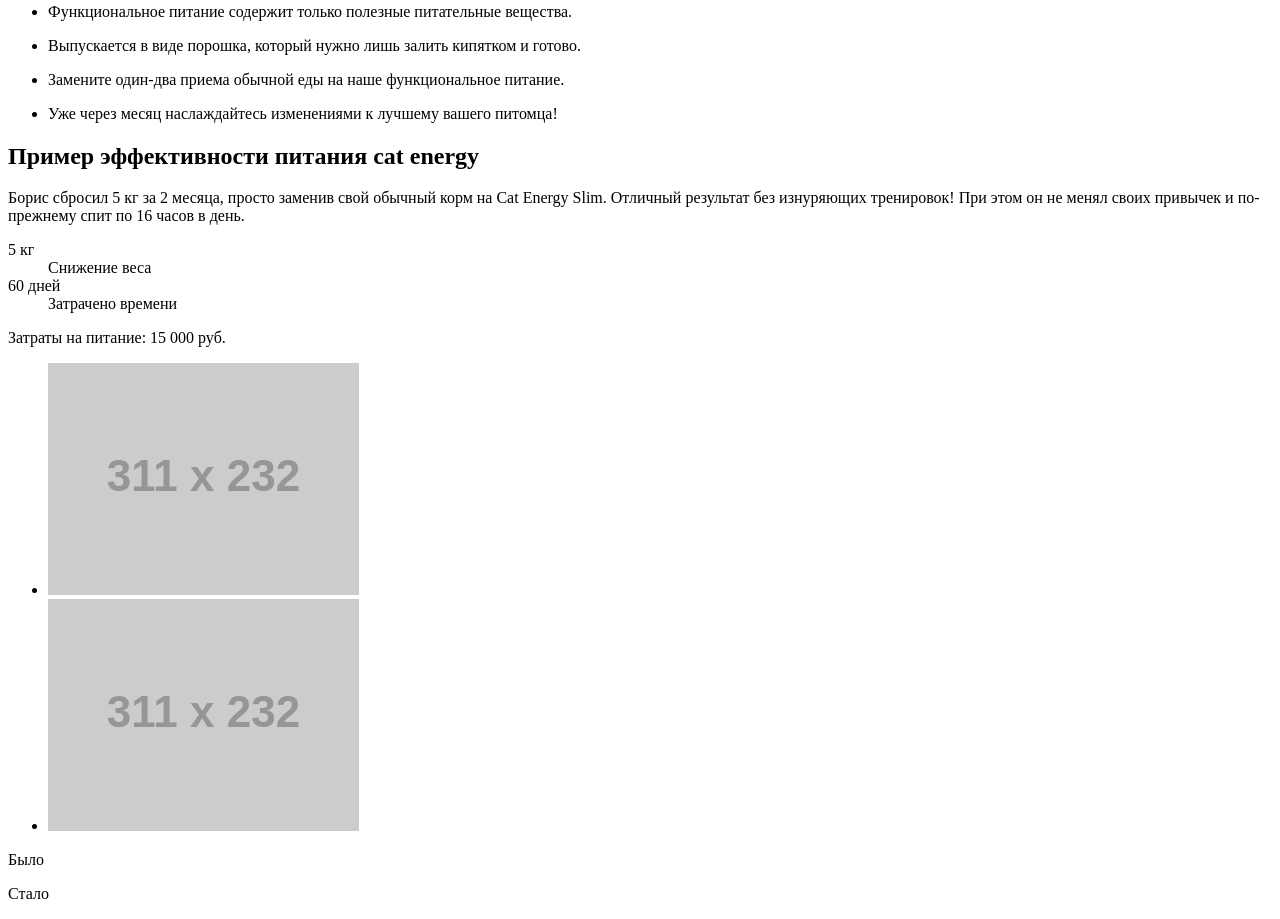
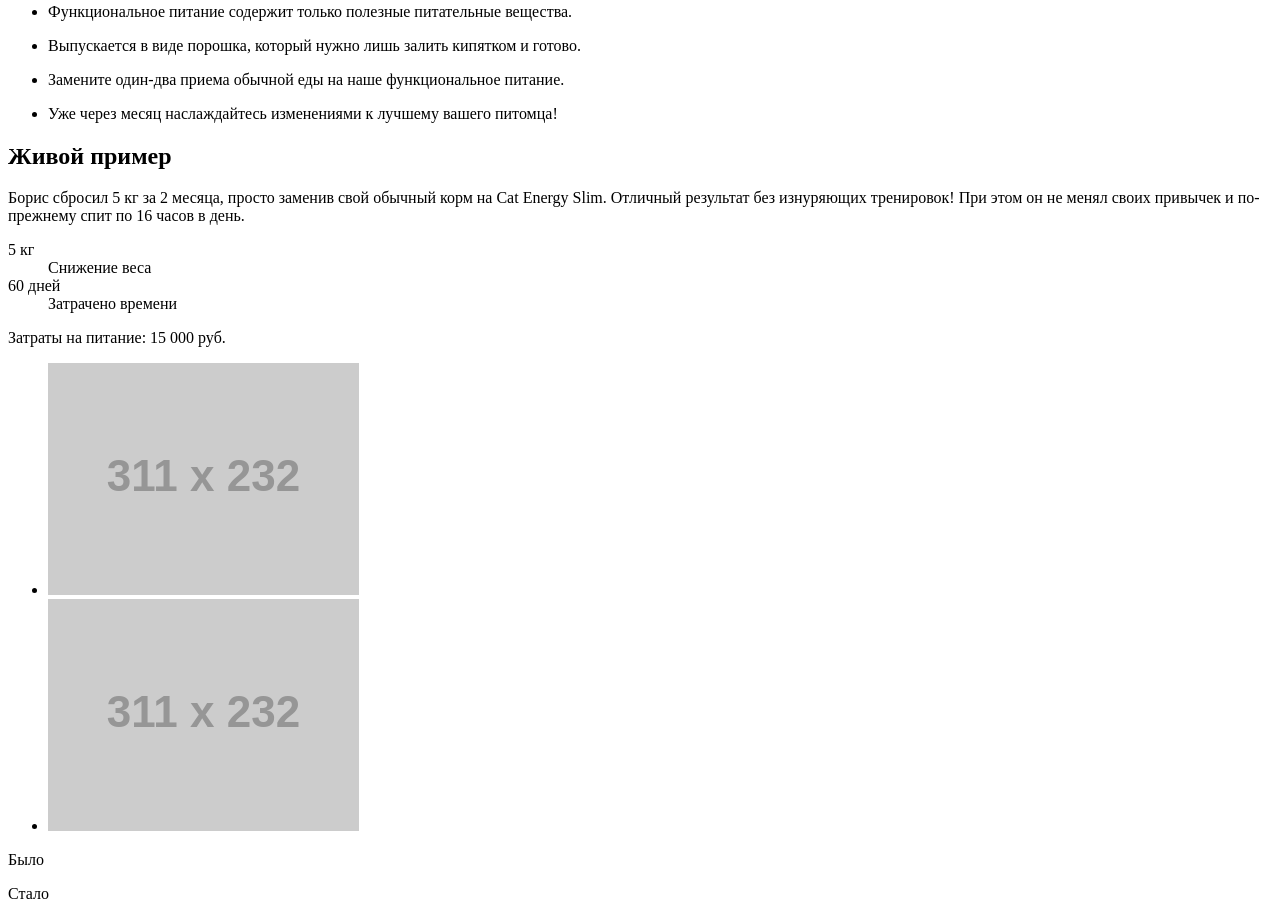
Before and after one commit to htmlacademy-adaptive/235287-cat-energy-21, a website: page source/index.html in a window 1280 px wide. Shown: the part 851-1770 px from the top of the page. Drawn offline with Linux system fonts and the light colour scheme; placeholder pictures from the web are drawn by us.

Commit message:
Исправил текст заголовка в блоке example

```diff
--- a/source/index.html
+++ b/source/index.html
@@ -78,7 +78,7 @@
       </section>
       <section class="example">
         <div class="example__wrapper">
-          <h2 class="example__heading">Пример эффективности питания cat energy</h2>
+          <h2 class="example__heading">Живой пример</h2>
           <p class="example__description">Борис сбросил 5 кг за 2 месяца, просто заменив свой обычный корм на Cat Energy Slim. Отличный результат без изнуряющих тренировок! При этом он не менял своих привычек и по-прежнему спит по 16 часов в день.</p>
           <dl class="example__facts">
             <div class="example__item">
```
